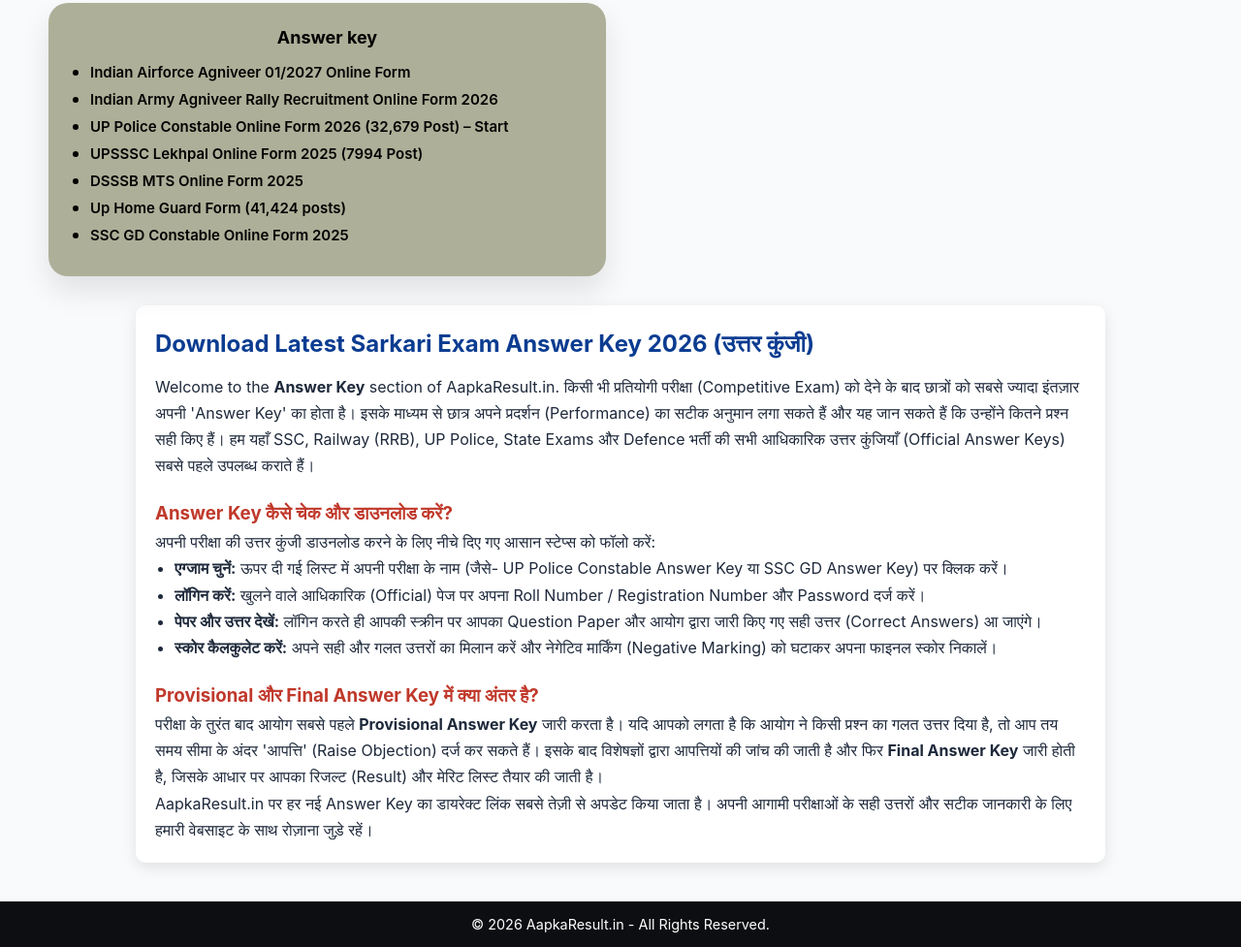
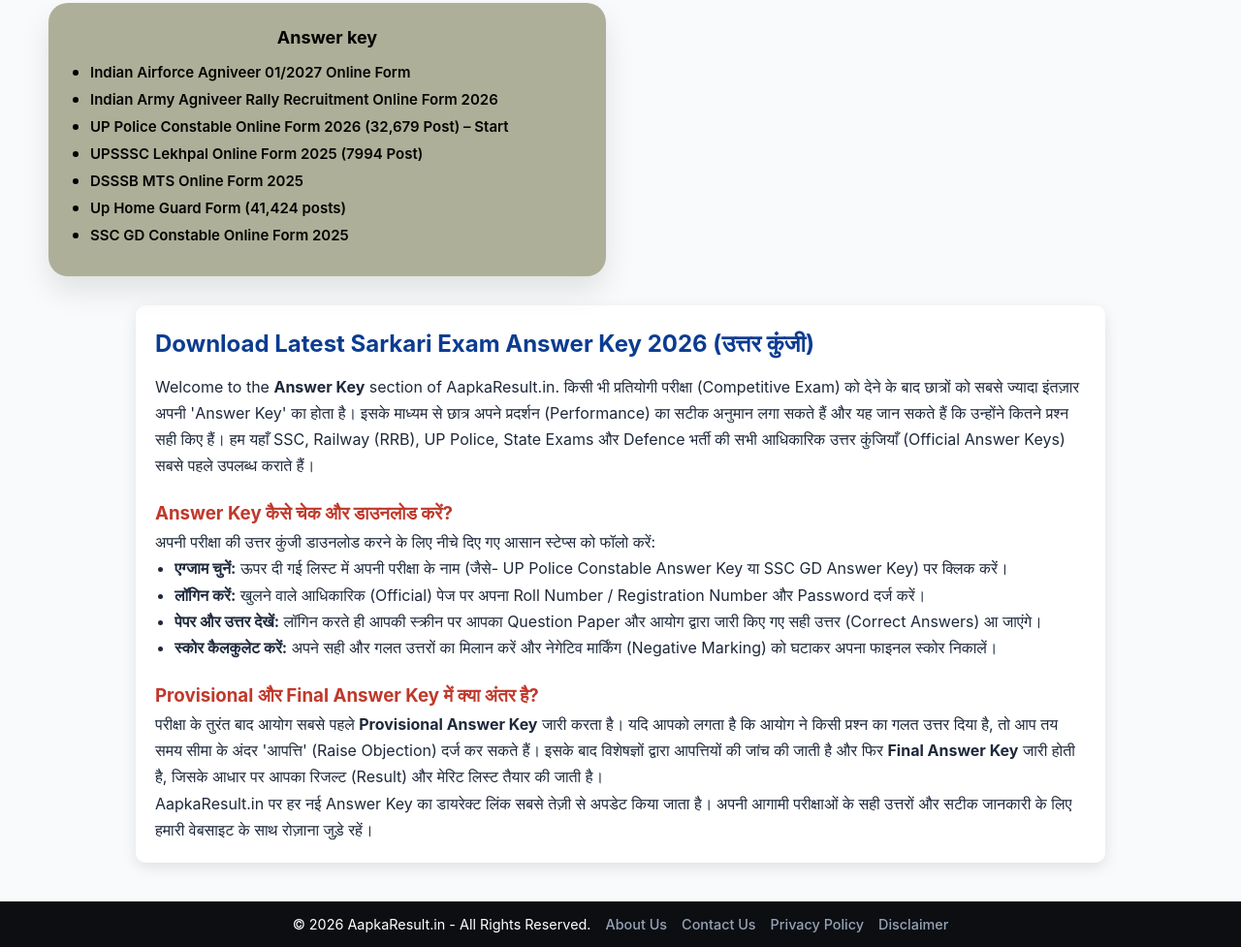
Before and after one commit to Gauravbhati801/aapkaresult, a plain HTML site: page answer-key.html in a window 1280 px wide. Shown: the part 430-1407 px from the top of the page at 97% size. Drawn offline with Linux system fonts and the light colour scheme.

Commit message:
Update answer-key.html

```diff
--- a/answer-key.html
+++ b/answer-key.html
@@ -131,6 +131,10 @@ Welcome to Aapka Result <br>
    <!-- FOOTER -->
 <footer class="footer">
     © 2026 AapkaResult.in - All Rights Reserved.
+    <a href="about-us.html">About Us</a>
+    <a href="contact-us.html">Contact Us</a>
+    <a href="privacy-policy.html">Privacy Policy</a>
+    <a href="disclaimer.html">Disclaimer</a>
 </footer>
 
 <script src="main.js"></script>
```
